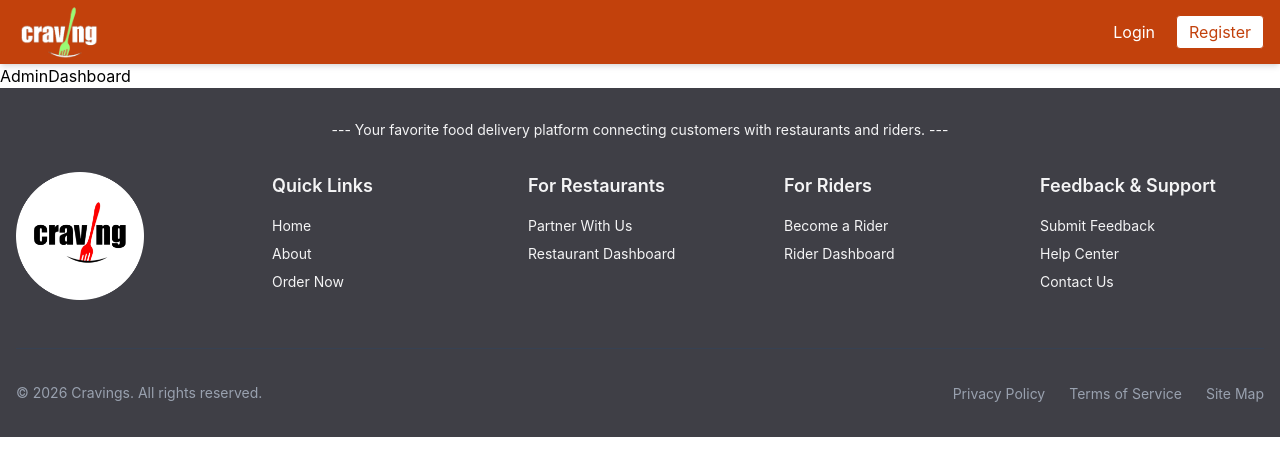
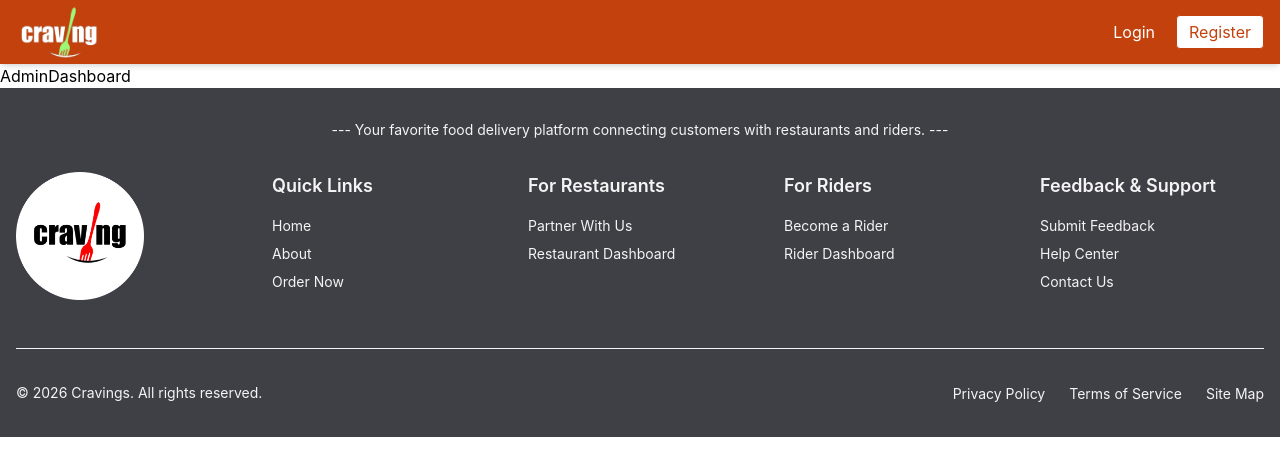
Before and after one commit to ricrbhopal/Cravings, a React (Vite) app in the folder client/: page /admin-dashboard in a window 1280 px wide. Shown: the top 476 px of the page. Built offline with nearby package versions, Linux system fonts and the light colour scheme; no server answers.

Commit message:
fix: update footer styles to use CSS variables for colors

```diff
--- a/client/src/components/Footer.jsx
+++ b/client/src/components/Footer.jsx
@@ -116,29 +116,29 @@ const Footer = () => {
         </div>
 
         {/* Divider */}
-        <div className="border-t border-gray-700 my-8"></div>
+        <div className="border-t border(--color-neutral) my-8"></div>
 
         {/* Bottom Section */}
         <div className="flex flex-col md:flex-row justify-between items-center">
           {/* Copyright */}
-          <p className="text-sm text-gray-400 mb-4 md:mb-0">
+          <p className="text-sm text-(--color-neutral-content) mb-4 md:mb-0">
             &copy; {currentYear} Cravings. All rights reserved.
           </p>
 
           {/* Legal Links */}
           <div className="flex gap-6">
             <Link to="/privacy-policy">
-              <span className="text-sm text-gray-400 hover:text-(--color-primary) transition-colors duration-200">
+              <span className="text-sm text-(--color-neutral-content) hover:text-(--color-primary) transition-colors duration-200">
                 Privacy Policy
               </span>
             </Link>
             <Link to="/terms-of-service">
-              <span className="text-sm text-gray-400 hover:text-(--color-primary) transition-colors duration-200">
+              <span className="text-sm text-(--color-neutral-content) hover:text-(--color-primary) transition-colors duration-200">
                 Terms of Service
               </span>
             </Link>
             <Link to="/site-map">
-              <span className="text-sm text-gray-400 hover:text-(--color-primary) transition-colors duration-200">
+              <span className="text-sm text-(--color-neutral-content) hover:text-(--color-primary) transition-colors duration-200">
                 Site Map
               </span>
             </Link>
```
